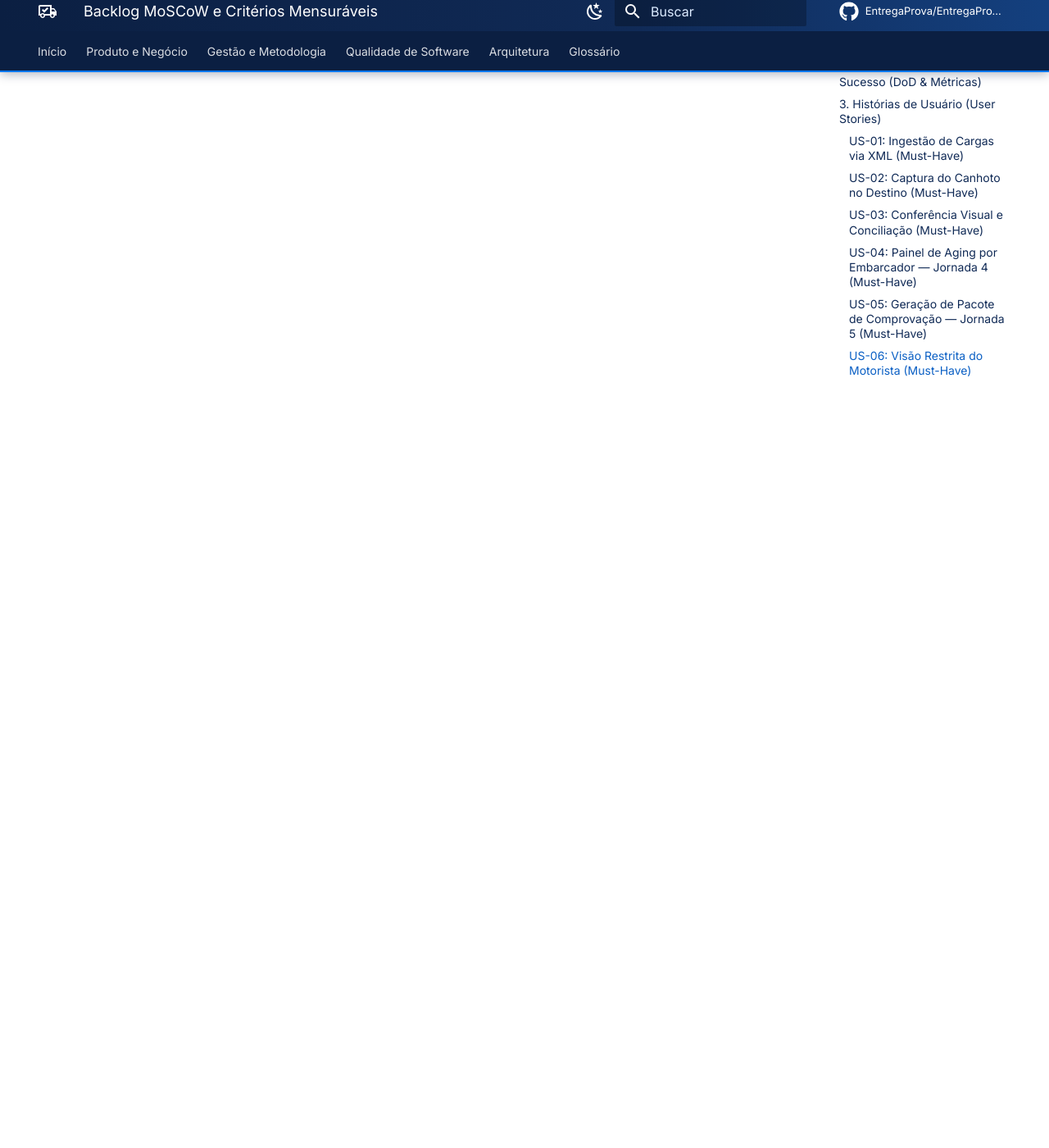
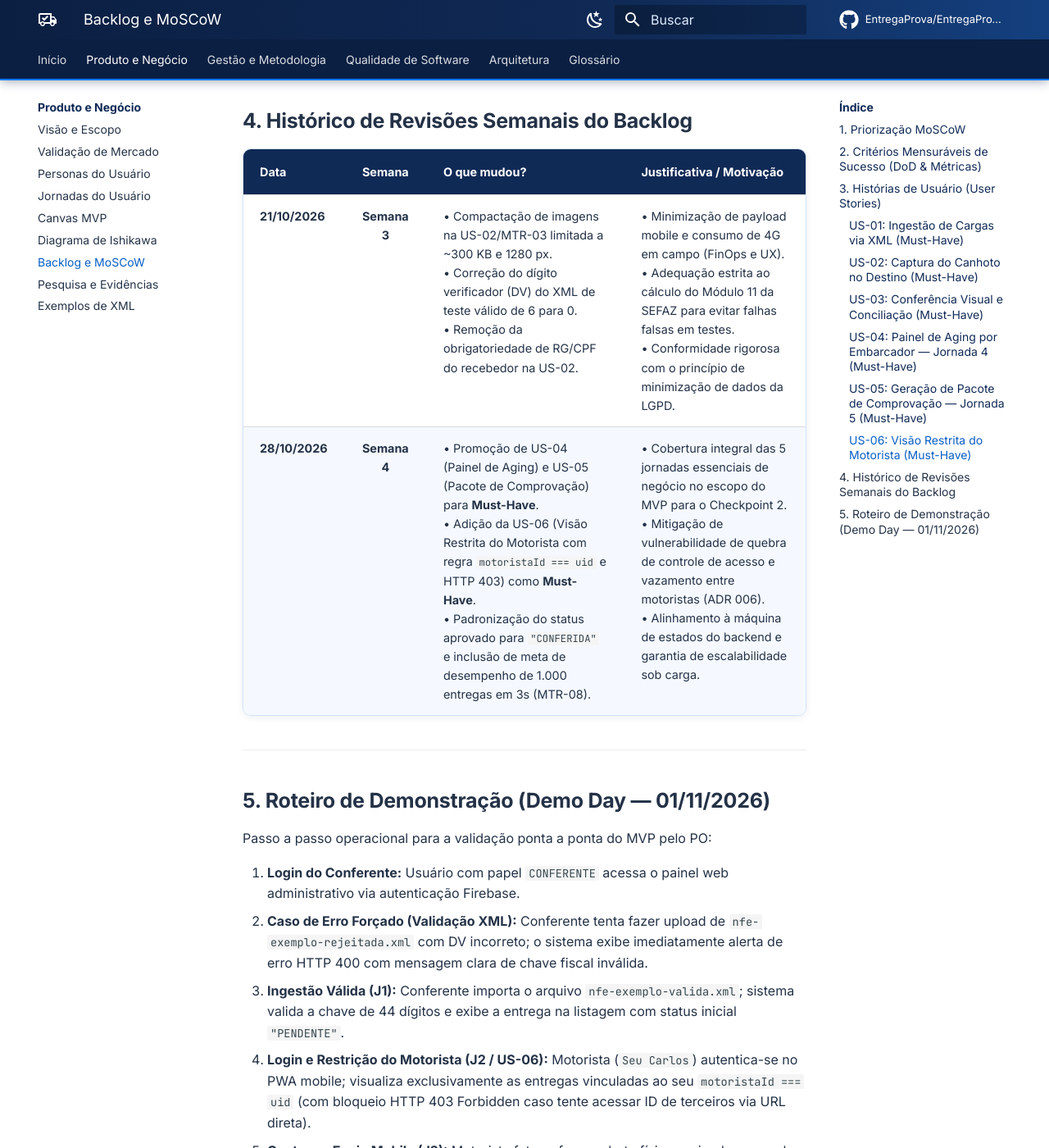
Before and after one commit to EntregaProva/EntregaProva-documentation, an MkDocs documentation site: the page built from docs/backlog/index.md, in a window 1280 px wide and 1400 px high, scrolled down 6934 px. Shown: the whole window at 82% size. Built offline with MkDocs 1.6.1 and Material for MkDocs 9.7.7, drawn with Linux system fonts in a browser that asks for light colours; comment, search, counter and statistics services are not loaded; some of the changed text lies outside the part shown.

Commit message:
docs(backlog): adiciona revisoes semanais, roteiro da demo e alinha navegacao

```diff
--- a/docs/backlog/index.md
+++ b/docs/backlog/index.md
@@ -123,3 +123,27 @@ Para que uma funcionalidade seja aceita no projeto, ela deve satisfazer critéri
   3. A restrição deve ser aplicada no servidor (API e regras de segurança do Firestore/Storage), garantindo que `motoristaId === uid` e não apenas oculta na interface do cliente.
   4. O motorista não deve ver dados de faturamento nem de outros embarcadores além do estritamente necessário para a entrega (nome do recebedor e dados da NF-e da própria carga).
   5. Um motorista autenticado sem entregas atribuídas deve ver uma mensagem de lista vazia ("Nenhuma entrega atribuída"), e não um erro.
+
+---
+
+## 4. Histórico de Revisões Semanais do Backlog
+
+| Data | Semana | O que mudou? | Justificativa / Motivação |
+| :--- | :---: | :--- | :--- |
+| **21/10/2026** | **Semana 3** | • Compactação de imagens na US-02/MTR-03 limitada a ~300 KB e 1280 px.<br>• Correção do dígito verificador (DV) do XML de teste válido de 6 para 0.<br>• Remoção da obrigatoriedade de RG/CPF do recebedor na US-02. | • Minimização de payload mobile e consumo de 4G em campo (FinOps e UX).<br>• Adequação estrita ao cálculo do Módulo 11 da SEFAZ para evitar falhas falsas em testes.<br>• Conformidade rigorosa com o princípio de minimização de dados da LGPD. |
+| **28/10/2026** | **Semana 4** | • Promoção de US-04 (Painel de Aging) e US-05 (Pacote de Comprovação) para **Must-Have**.<br>• Adição da US-06 (Visão Restrita do Motorista com regra `motoristaId === uid` e HTTP 403) como **Must-Have**.<br>• Padronização do status aprovado para `"CONFERIDA"` e inclusão de meta de desempenho de 1.000 entregas em 3s (MTR-08). | • Cobertura integral das 5 jornadas essenciais de negócio no escopo do MVP para o Checkpoint 2.<br>• Mitigação de vulnerabilidade de quebra de controle de acesso e vazamento entre motoristas (ADR 006).<br>• Alinhamento à máquina de estados do backend e garantia de escalabilidade sob carga. |
+
+---
+
+## 5. Roteiro de Demonstração (Demo Day — 01/11/2026)
+
+Passo a passo operacional para a validação ponta a ponta do MVP pelo PO:
+
+1. **Login do Conferente:** Usuário com papel `CONFERENTE` acessa o painel web administrativo via autenticação Firebase.
+2. **Caso de Erro Forçado (Validação XML):** Conferente tenta fazer upload de `nfe-exemplo-rejeitada.xml` com DV incorreto; o sistema exibe imediatamente alerta de erro HTTP 400 com mensagem clara de chave fiscal inválida.
+3. **Ingestão Válida (J1):** Conferente importa o arquivo `nfe-exemplo-valida.xml`; sistema valida a chave de 44 dígitos e exibe a entrega na listagem com status inicial `"PENDENTE"`.
+4. **Login e Restrição do Motorista (J2 / US-06):** Motorista (`Seu Carlos`) autentica-se no PWA mobile; visualiza exclusivamente as entregas vinculadas ao seu `motoristaId === uid` (com bloqueio HTTP 403 Forbidden caso tente acessar ID de terceiros via URL direta).
+5. **Captura e Envio Mobile (J2):** Motorista fotografa o canhoto físico assinado, preenche o nome do recebedor e confirma o envio; a imagem é comprimida no cliente para ≤ 300 KB e a entrega atualiza para `"AGUARDANDO CONFERÊNCIA"`.
+6. **Conferência Lado a Lado (J3):** Conferente visualiza a foto e os dados do XML sincronizados em tempo real, rotaciona/dá zoom na assinatura e clica em **Aprovar**, atualizando o status para `"CONFERIDA"`.
+7. **Visibilidade Operacional (J4):** Gestor financeiro abre o painel de pendências e visualiza o relatório de *aging* com faixas de tempo e filtro por embarcador.
+8. **Fechamento e Faturamento (J5):** Conferente clica em **Exportar Pacote**, realizando o download do arquivo compactado/PDF com a foto nítida e os metadados fiscais pronto para cobrança.
--- a/mkdocs.yml
+++ b/mkdocs.yml
@@ -83,7 +83,7 @@ nav:
       - Jornadas do Usuário: produto/jornada.md
       - Canvas MVP: produto/canvas-mvp.md
       - Diagrama de Ishikawa: produto/ishikawa.md
-      - Backlog e MoSCoW: backlog/requisitos-moscow.md
+      - Backlog e MoSCoW: backlog/index.md
       - Pesquisa e Evidências: produto/pesquisa-e-evidencias.md
       - Exemplos de XML: produto/exemplos-xml.md
   - Gestão e Metodologia:
```
Also changed, not shown: docs/index.md (+2 -2 lines), docs/produto/exemplos-xml.md (+1 -0 lines), docs/validacao/index.md (renamed from docs/validacao.md).
